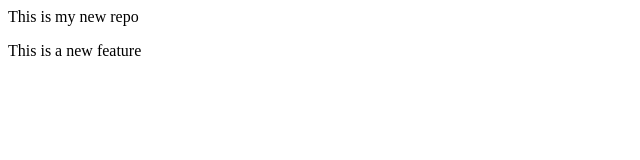
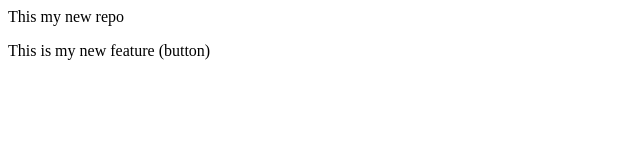
Before and after one commit to fatimajadoon72112/Localrepo, a plain HTML site: page index.html in a window 1280 px wide. Shown: the whole page, without its empty margins (0-640 px from the left). Drawn offline with Linux system fonts and the light colour scheme.

```diff
--- a/index.html
+++ b/index.html
@@ -1,2 +1,2 @@
-<p>This is my new repo</p>
-<p>This is a new feature</p>
+<p>This my new repo</p>
+<p>This is my new feature (button)</p>
```
